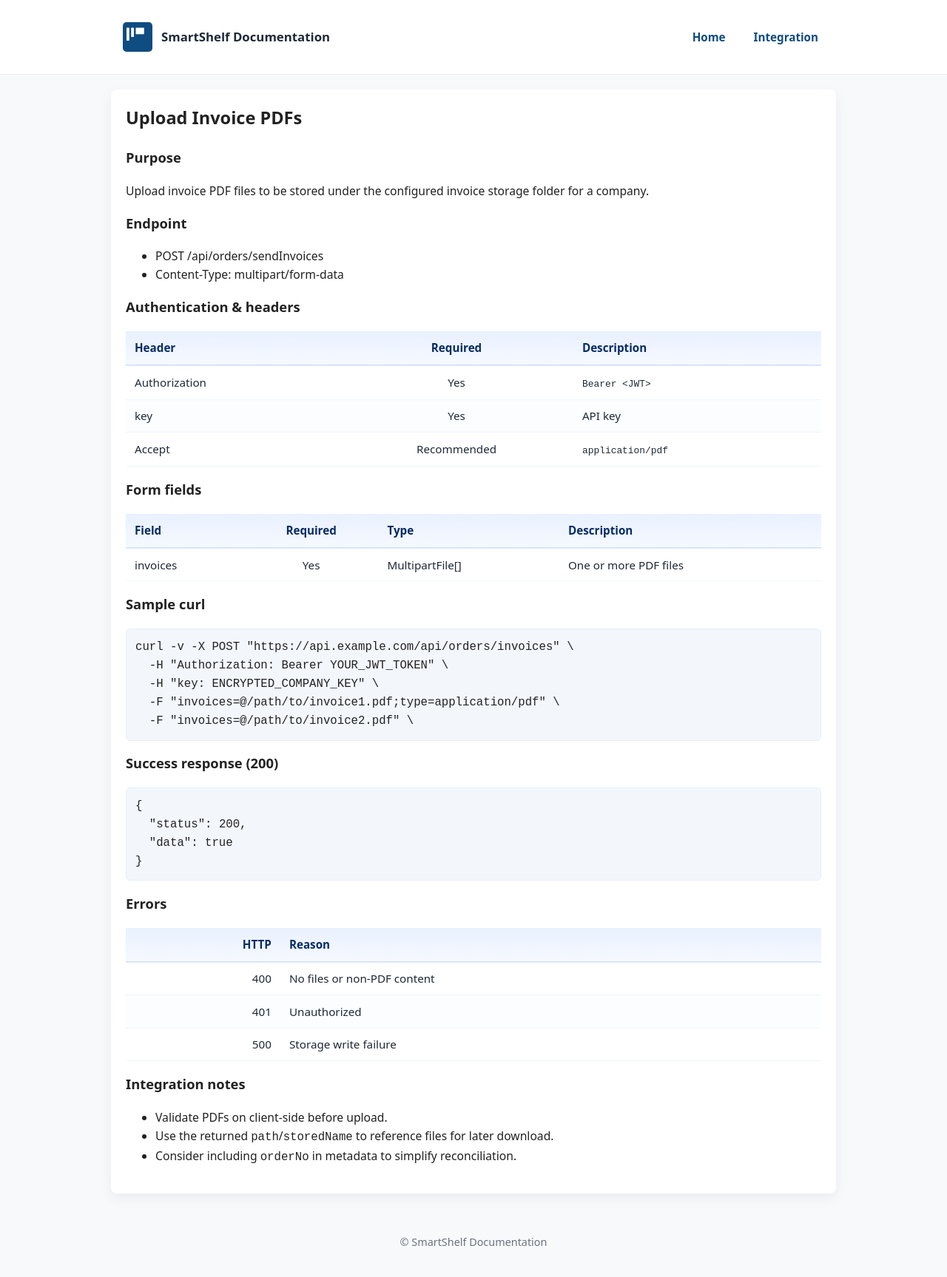
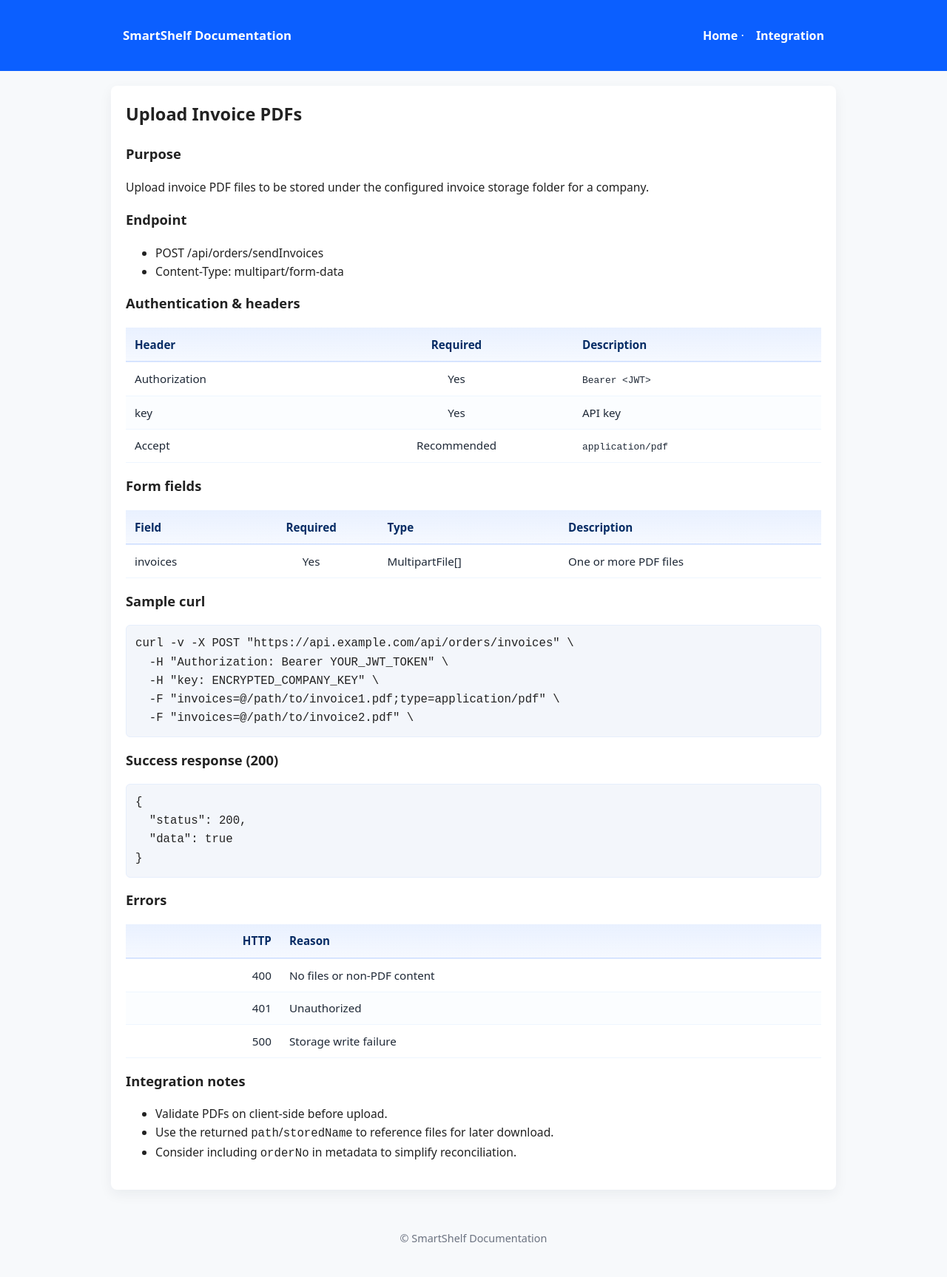
Before and after one commit to compsoftservices2018/publicdocs, a Jekyll site: the page built from integration/upload-invoices.md, in a window 1280 px wide. Shown: the whole page at 74% size. Built offline with Jekyll 4.4.1, drawn with Linux system fonts in a browser that asks for light colours.

Commit message:
04/01/2026

```diff
--- a/_layouts/default.html
+++ b/_layouts/default.html
@@ -6,51 +6,18 @@
     <title>{% if page.title and page.title != site.title %}{{ page.title }} — {{ site.title }}{% else %}{{ site.title }}{% endif %}</title>
     <meta name="description" content="{{ page.description | default: site.description }}">
     <link rel="stylesheet" href="{{ '/assets/css/main.css' | relative_url }}">
-
-    <!-- compact professional header styles -->
-    <style>
-      .site-header{background:#ffffff;border-bottom:1px solid #ececec;padding:10px 0}
-      .site-header .container{display:flex;align-items:center;justify-content:space-between;gap:16px}
-      .brand{display:flex;align-items:center;gap:12px}
-      .site-logo{height:40px;width:auto;display:block}
-      .brand .title{font-weight:700;font-size:1.05rem;color:#1f2937}
-      .brand .tagline{display:block;font-size:0.85rem;color:#6b7280}
-      .main-nav{display:flex;align-items:center;gap:10px;font-size:0.95rem}
-      .main-nav a{color:#0f4c81;text-decoration:none;padding:6px 8px;border-radius:4px}
-      .main-nav a:hover{background:#f3f7fb}
-      @media (max-width:720px){.site-logo{height:34px}.main-nav{font-size:0.9rem}}
-    </style>
   </head>
   <body>
 
-    <!-- updated professional header with logo + tagline -->
-    <header class="site-header" role="banner">
+    <header class="site-header">
       <div class="container">
         <div class="brand">
-          <!-- prefer a configured site.logo, fallback to an inline SVG -->
-          {% if site.logo %}
-            <img src="{{ site.logo | relative_url }}" alt="{{ site.title }} logo" class="site-logo" />
-          {% else %}
-            <!-- simple neutral SVG logo as fallback -->
-            <svg class="site-logo" viewBox="0 0 64 64" xmlns="http://www.w3.org/2000/svg" aria-hidden="true">
-              <rect width="64" height="64" rx="8" fill="#0f4c81"></rect>
-              <g fill="#ffffff" transform="translate(8,12)">
-                <rect x="0" y="0" width="6" height="28" rx="1"></rect>
-                <rect x="10" y="0" width="6" height="20" rx="1"></rect>
-                <rect x="20" y="0" width="18" height="14" rx="1"></rect>
-              </g>
-            </svg>
-          {% endif %}
-
-          <div>
-            <a class="title" href="{{ '/' | relative_url }}">{{ site.title }}</a>
-            <span class="tagline">{{ site.description }}</span>
-          </div>
+          <a href="{{ '/' | relative_url }}">{{ site.title }}</a>
+          <span class="tagline">{{ site.description }}</span>
         </div>
-
         <nav class="main-nav" aria-label="Main navigation">
           {% for item in site.nav_links %}
-            <a href="{{ item.url | relative_url }}">{{ item.title }}</a>{% unless forloop.last %} {% endunless %}
+            <a href="{{ item.url | relative_url }}">{{ item.title }}</a>{% unless forloop.last %} · {% endunless %}
           {% endfor %}
         </nav>
       </div>
```
